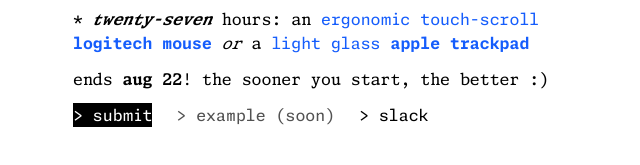
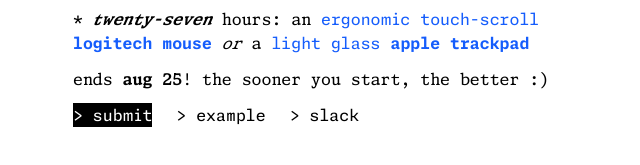
Before and after one commit to hackclub/infinity, a React (Vite) app: page / in a window 1280 px wide. Shown: the part 443-608 px from the top of the page, without its empty margins (311-951 px from the left). Built offline with nearby package versions, Linux system fonts and the light colour scheme.

Commit message:
feat: end, example

```diff
--- a/src/App.tsx
+++ b/src/App.tsx
@@ -83,7 +83,7 @@
 			</li>
 		</ul>
 		<p>
-			ends <strong>aug 22</strong>! the sooner you start, the better :)
+			ends <strong>aug 25</strong>! the sooner you start, the better :)
 		</p>
 		<div className="flex gap-6 items-center">
 			<a
@@ -92,8 +92,12 @@
 			>
 				&gt; submit
 			</a>
-			<a className="hover:cursor-not-allowed font-mono outline-0 select-none text-neutral-600 dark:text-neutral-400">
-				&gt; example (soon)
+			<a
+				className="hover:cursor-pointer font-mono outline-0 select-none focus:underline hover:underline"
+				href="https://fridgepoem.com"
+				target="_blank"
+			>
+				&gt; example
 			</a>
 			<a
 				className="hover:cursor-pointer font-mono outline-0 select-none focus:underline hover:underline"
```
